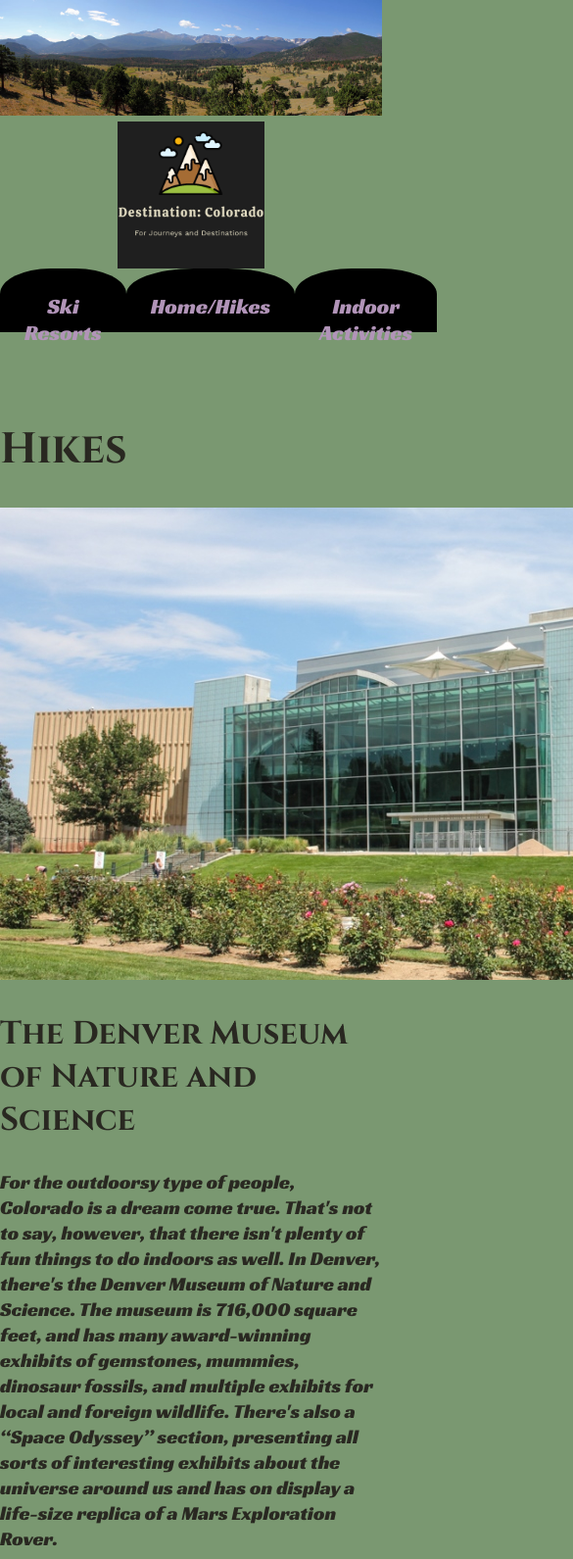
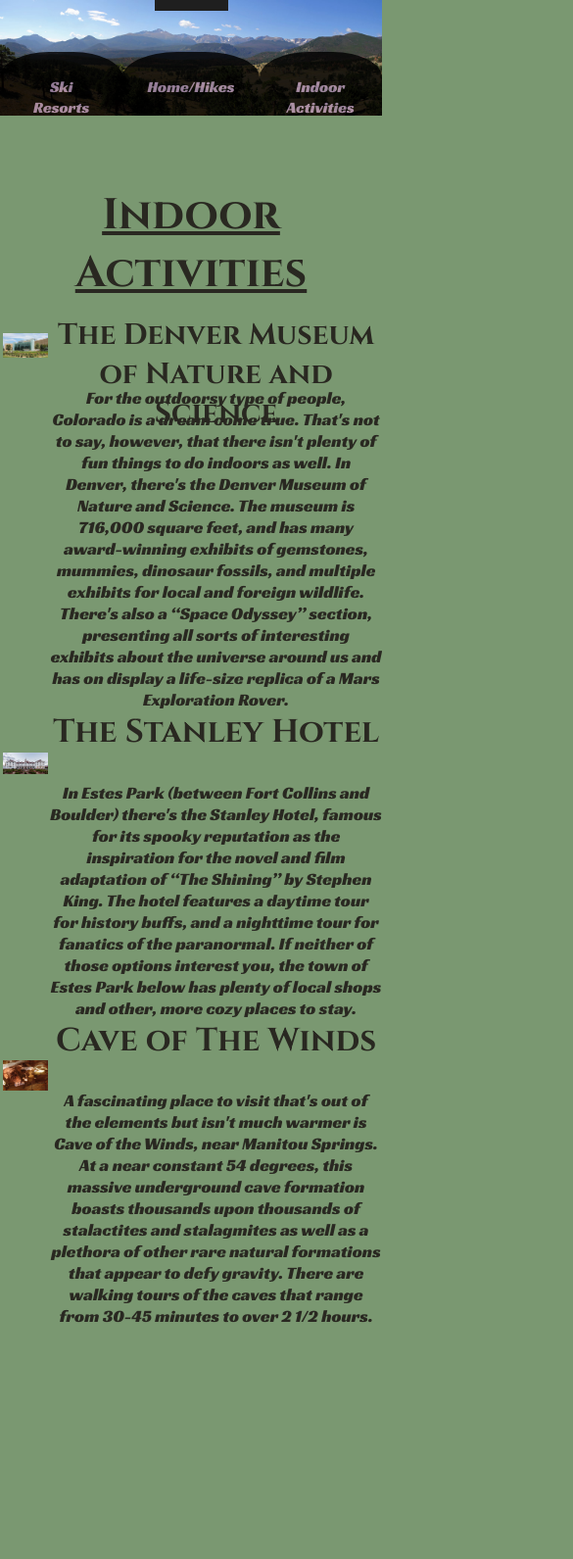
Before and after one commit to SavageSnail/WDD130_, a plain HTML site: page personal_site/indoor.html in a window 390 px wide. Shown: the top 1591 px of the page at 98% size, 585 px wide, since content can reach past the window. Drawn offline with Linux system fonts and the light colour scheme.

Commit message:
Hopefully finished website!!

```diff
--- a/personal_site/indoor.html
+++ b/personal_site/indoor.html
@@ -8,19 +8,23 @@
 </head>
 <body>
     <header>
+        <div id="head-banner">
             <img id="co-banner" src="images/co_banner.png" alt="Banner image of Mountains">
-        <a id="logo-link" href="index.html">
-            <img class="logo" src="images/co_logo.png" alt="Desination CO Logo">
-        </a>
             <nav>
                 <a href="ski.html">Ski Resorts</a>
                 <a href="index.html">Home/Hikes</a>
                 <a href="indoor.html">Indoor Activities</a>
             </nav>
+        </div>
+        <div id="logo-container">
+            <a id="logo-link" href="index.html">
+                <img class="logo" src="images/co_logo.png" alt="Desination CO Logo">
+            </a>
+        </div>
     </header>
 
     <main class="indoor-grid">
-        <h1 class="indoor-title">Hikes</h1>
+        <h1 class="indoor-title">Indoor Activities</h1>
         <img class="museum" src="images/museum.png" alt="Denver Museum of Nature and Science">
         <h2 class="museumh">The Denver Museum of Nature and Science</h2>
         <p class="museump">
--- a/personal_site/styles/co_styles.css
+++ b/personal_site/styles/co_styles.css
@@ -83,15 +83,19 @@ h1, h2 {
     font-family: "Cinzel", 'Times New Roman', Times, serif;
 }
 
+h1 {
+    text-decoration: underline;
+}
+
 p {
-    font-size: 20px;
+    font-size: .8em;
 }
 
 .home-grid {
     text-align: center;
     display: grid;
     grid-template-columns: 1fr, 1fr, 1fr;
-    grid-template-rows: 80px, 1fr, 1fr, 1fr;
+    grid-template-rows: 10%, repeat(3, 1fr);
 }
 
 .garden, .mesa, .rocky {
@@ -155,7 +159,125 @@ p {
     align-self: end;
 }
 
+.ski-grid {
+    text-align: center;
+    display: grid;
+    grid-template-columns: 1fr, 1fr, 1fr;
+    grid-template-rows: 80px, 1fr, 1fr;
+}
 
+.ski-title{
+    grid-column: 2/3;
+    grid-row: 1/2;
+    justify-self: center;
+}
+
+.breckenridge, .steamboat {
+    max-width: 90%;
+    grid-column: 3/4;
+    margin: 5%;
+}
+
+.breckenridge {
+    grid-row: 2/3;
+}
+
+.steamboat {
+    grid-row: 3/4;
+}
+
+.breckh {
+    grid-column: 1/3;
+    grid-row: 2/3;
+    align-self: start;
+}
+
+.breckp {
+    grid-column: 1/3;
+    grid-row: 2/3;
+    align-self: end;
+}
+
+.steamh {
+    grid-column: 1/3;
+    grid-row: 3/4;
+    align-self: start;
+}
+
+.steamp {
+    grid-column: 1/3;
+    grid-row: 3/4;
+    align-self: end;
+}
+
+.indoor-grid {
+    text-align: center;
+    display: grid;
+    grid-template-columns: 1fr, 1fr, 1fr;
+    grid-template-rows: 10%, repeat(3, 1fr);
+}
+
+.indoor-title {
+    align-self: center;
+    grid-column: 2/3;
+    grid-row: 1/2;
+}
+
+.museum, .stanley, .cave {
+    max-width: 90%;
+    grid-column: 1/2;
+    margin: 5%;
+}
+
+.museum {
+    grid-row: 2/3;
+}
+
+.stanley {
+    grid-row:
+    3/4;
+}
+
+.cave {
+    grid-row:
+    4/5
+}
+
+.museumh {
+    grid-row: 2/3;
+    grid-column: 2/4;
+    align-self: start;
+}
+
+.museump {
+    grid-row: 2/3;
+    grid-column: 2/4;
+    align-self: end;
+}
+
+.stanleyh {
+    grid-row: 3/4;
+    grid-column: 2/4;
+    align-self: start;
+}
+
+.stanleyp {
+    grid-row: 3/4;
+    grid-column: 2/4;
+    align-self: end;
+}
+
+.caveh {
+    grid-row: 4/5;
+    grid-column: 2/4;
+    align-self: start;
+}
+
+.cavep {
+    grid-row: 4/5;
+    grid-column: 2/4;
+    align-self: end;
+}
 
 footer{
     background-color: #52667f;
@@ -189,3 +311,46 @@ footer p a:hover{
 footer .social img {
     padding-top: 15px;
 }
+
+@media screen and (max-width: 900px) {
+
+    #logo-container {
+        top: -220px;
+    }
+
+    .logo {
+        height: 75px;
+    }
+
+    header {
+        height: 200px;
+    }
+
+    h2 {
+        margin-top: -40px;
+    }
+
+    p {
+        margin-bottom: 40px;
+        padding-top: 15px;
+    }
+
+    h1 {
+        margin-top: -10px;
+        grid-column: 1/4;
+    }
+
+    .museumh {
+        margin-top: -15px;
+        font-size: 30px;
+    }
+
+    .museump {
+        padding-top: 40px;
+    }
+
+    nav {
+        font-size: 16px;
+    }
+
+}
```
Also changed, not shown: personal_site/ski.html (+7 -3 lines). Lines whose indentation alone changed are shown as unchanged.
